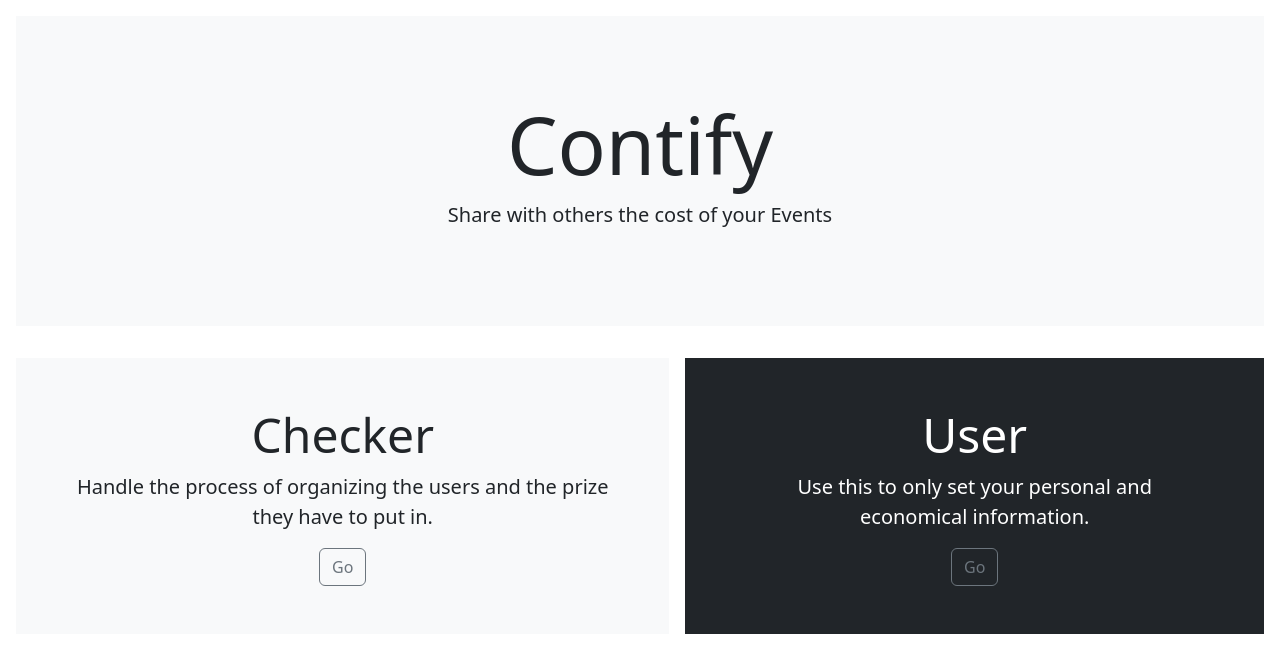
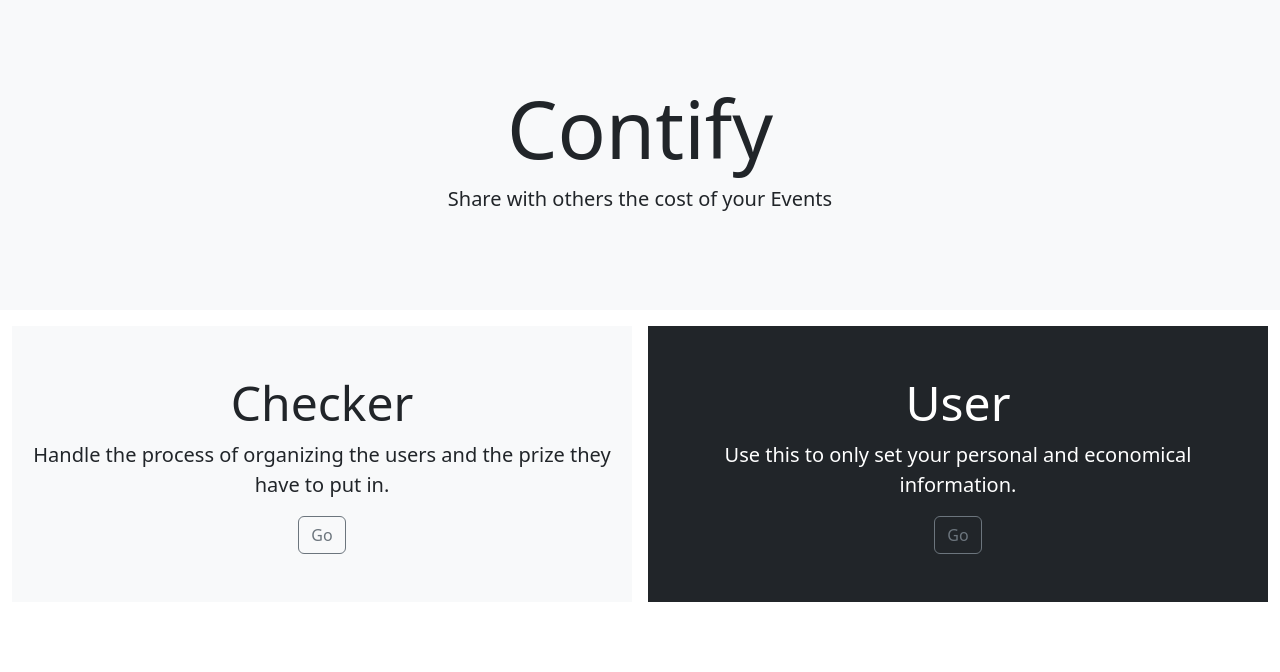
Before and after one commit to GGGGino/contify, a React (Create React App) app: page / in a window 1280 px wide. Shown: the top 672 px of the page. Built offline with nearby package versions, Linux system fonts and the light colour scheme.

Commit message:
fixed admin page

```diff
--- a/src/Components/AdminPage.tsx
+++ b/src/Components/AdminPage.tsx
@@ -47,8 +47,6 @@ export default function AdminPage() {
   const doCalculaton = () => {
     const newUsersConf: UserConfiguration[] = calculate(users);
 
-    console.log(newUsersConf);
-
     setUsers(newUsersConf);
   };
 
@@ -78,8 +76,8 @@ export default function AdminPage() {
     const diffToPut = user.alreadyPutted - user.toPut!;
     const toPutDom = user.toPut
       ? diffToPut > 0
-        ? <span className="text-danger">{(diffToPut / 100).toFixed(2)} €</span>
-        : <span className="text-success">{(diffToPut / 100).toFixed(2)} €</span>
+        ? <span className="text-danger">{((diffToPut / 100)*-1).toFixed(2)} €</span>
+        : <span className="text-success">{((diffToPut / 100)*-1).toFixed(2)} €</span>
       : null;
 
     return (<Col key={index} className="py-3" xs={12} md={4}>
@@ -100,13 +98,22 @@ export default function AdminPage() {
     </Col>);
   });
 
+  codesDoms.push(<Col key={'extra'} className="py-3" xs={12} md={4}>
+    <Card>
+      <Card.Header className={"card-header d-flex justify-content-between align-items-center"}>
+        <Card.Title>{'Aggiungi utente'}</Card.Title>
+      </Card.Header>
+      <Card.Body>
+        <Button variant="secondary" size={'sm'} onClick={openModalAddSlave}>Aggiungi</Button>
+      </Card.Body>
+    </Card>
+  </Col>);
+
   return <div>
     <InnerHeader/>
     <Container className="py-3">
       <Row>
         <Col sm={12}>
-          <Button variant="primary" size={'sm'} className={'mr-1'} onClick={openModalAddSlave}>Add slave</Button>
-          <Button variant="danger" size={'sm'} onClick={eraseSlaves}>Erase</Button>
           <Row className="py-3">
             {codesDoms}
           </Row>
@@ -114,7 +121,8 @@ export default function AdminPage() {
       </Row>
       <Row>
         <Col sm={12}>
-          <Button variant="success" onClick={doCalculaton}>Calculate</Button>
+          <Button variant="success" size={'sm'} onClick={doCalculaton}>Calculate</Button>
+          <Button variant="danger" size={'sm'} onClick={eraseSlaves}>Erase</Button>
         </Col>
       </Row>
     </Container>
--- a/src/Components/Home.tsx
+++ b/src/Components/Home.tsx
@@ -1,6 +1,7 @@
 import React, {useEffect, useState} from "react";
 import {Link} from "react-router-dom";
 import { useTranslation, Trans } from 'react-i18next';
+import {Col, Container, Row} from "react-bootstrap";
 
 export default function Home() {
   const [index, setIndex] = useState<number>(0);
@@ -18,7 +19,7 @@ export default function Home() {
 
   return (
     <>
-      <div className="position-relative overflow-hidden p-3 p-md-5 m-md-3 text-center bg-light">
+      <div className="position-relative overflow-hidden p-3 p-md-5 mb-3 text-center bg-light">
           <div className="my-3 py-3">
               <h1 className="display-1">Contify</h1>
               <p className="lead">
@@ -26,26 +27,28 @@ export default function Home() {
               </p>
           </div>
       </div>
-      <div className="d-md-flex flex-md-equal w-100 ps-md-3">
-        <div className="bg-light me-md-3 py-2 px-3 py-md-3 px-md-5 my-3 text-center overflow-hidden position-relative">
-          <div className="my-3 py-3">
+      <Container fluid>
+        <Row className="gx-3">
+          <Col md={6} lg={6} className="text-center">
+            <div className="bg-light px-3 py-5 position-relative">
               <h2 className="display-5"><Trans i18nKey="Home.checkerTitle" /></h2>
               <p className="lead"><Trans i18nKey="Home.checkerBody" /></p>
               <Link className="btn btn-outline-secondary stretched-link" to="/admin-page">
                 <Trans i18nKey="Home.goButton" />
               </Link>
             </div>
-        </div>
-        <div className="bg-dark me-md-3 py-2 px-3 py-md-3 px-md-5 my-3 text-center overflow-hidden text-white position-relative">
-          <div className="my-3 p-3">
+          </Col>
+          <Col md={6} lg={6} className="text-white text-center">
+            <div className="bg-dark px-3 py-5 position-relative">
               <h2 className="display-5"><Trans i18nKey="Home.userTitle" /></h2>
               <p className="lead"><Trans i18nKey="Home.userBody" /></p>
               <Link className="btn btn-outline-secondary stretched-link" to="/user-page">
                 <Trans i18nKey="Home.goButton" />
               </Link>
             </div>
-        </div>
-      </div>
+          </Col>
+        </Row>
+      </Container>
     </>
   );
 }
--- a/src/Components/InnerHeader.tsx
+++ b/src/Components/InnerHeader.tsx
@@ -5,7 +5,6 @@ export default function InnerHeader() {
   return <Navbar bg="light" expand="lg">
     <Container>
       <Navbar.Brand href="/">Contify</Navbar.Brand>
-      <Navbar.Toggle aria-controls="basic-navbar-nav" />
     </Container>
   </Navbar>;
 }
--- a/src/translations/index.ts
+++ b/src/translations/index.ts
@@ -1,9 +1,8 @@
-import en from './translations_en';
-import it from './translations_it';
-
 import i18n from 'i18next';
 import {initReactI18next} from 'react-i18next';
 import LanguageDetector from 'i18next-browser-languagedetector';
+import en from './translations_en';
+import it from './translations_it';
 
 i18n
   .use(LanguageDetector)
```
Lines whose indentation alone changed are shown as unchanged.
